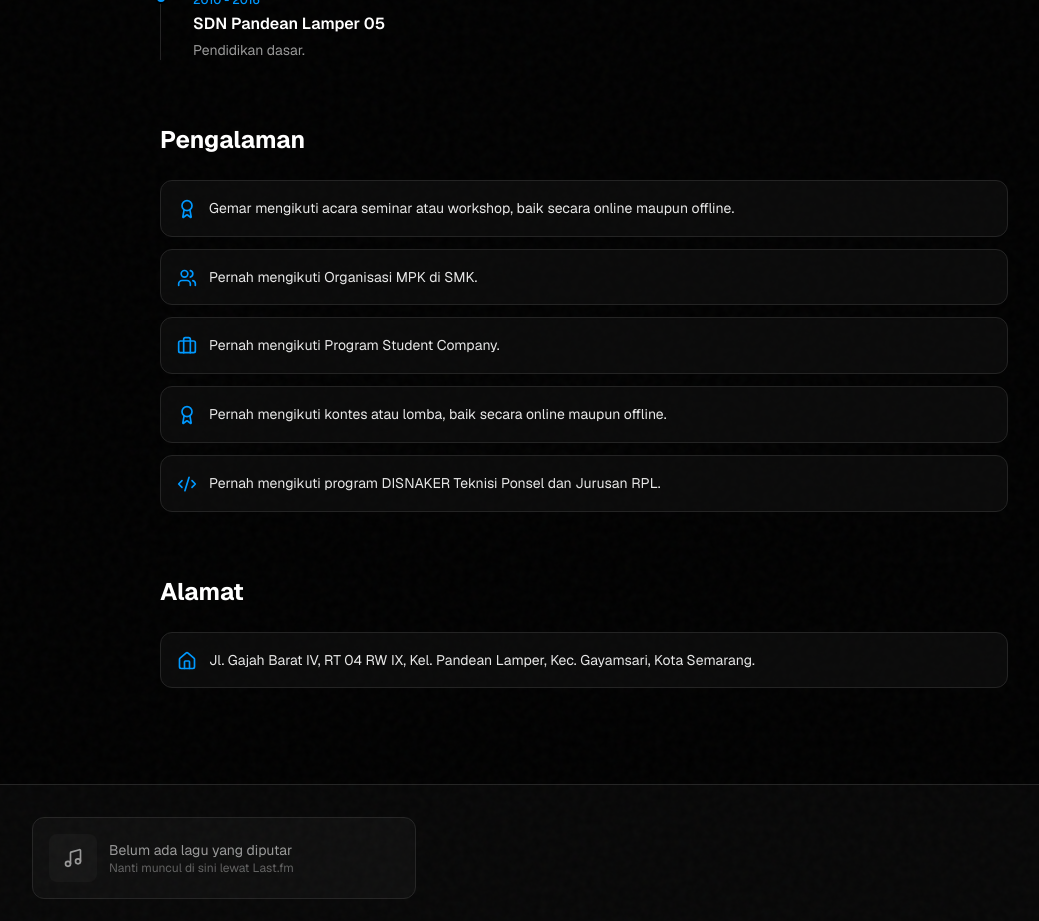
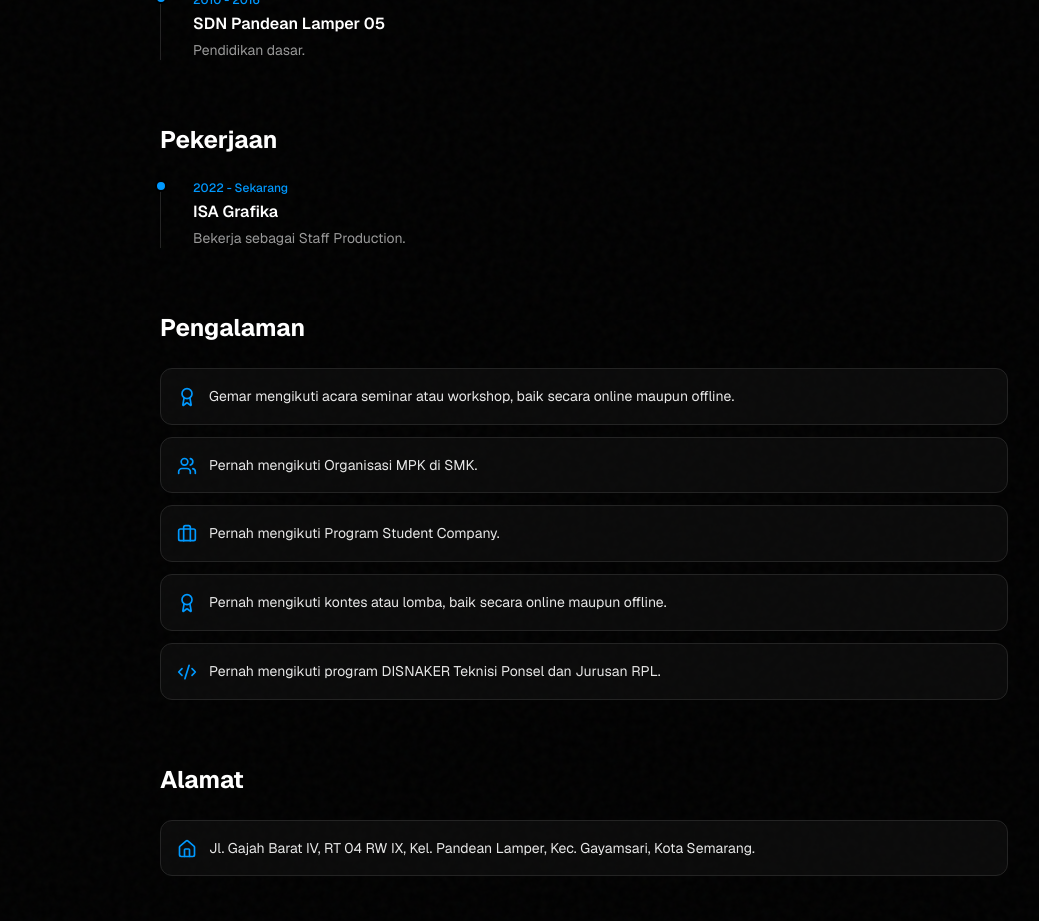
Before and after one commit to dreverrse/portfolio, a Next.js app: page /about in a window 1280 px wide. Shown: the part 960-1881 px from the top of the page, without its empty margins (56-1095 px from the left). Built offline with nearby package versions, Linux system fonts and the light colour scheme; no server answers.

Commit message:
Tambah riwayat pekerjaan di ISA Grafika

```diff
--- a/src/app/about/page.tsx
+++ b/src/app/about/page.tsx
@@ -44,6 +44,14 @@ const education = [
     year: "2010 - 2016",
     title: "SDN Pandean Lamper 05",
     desc: "Pendidikan dasar.",
+  },
+];
+
+const jobs = [
+  {
+    year: "2022 - Sekarang",
+    title: "ISA Grafika",
+    desc: "Bekerja sebagai Staff Production.",
   },
 ];
 
@@ -155,6 +163,29 @@ export default function AboutPage() {
         </section>
       </FadeIn>
 
+      <FadeIn delay={0.25}>
+        <section className="mt-16">
+          <h2 className="text-2xl font-bold mb-6">
+            <span className="text-foreground">Pekerjaan</span>
+          </h2>
+          <div className="space-y-0">
+            {jobs.map((item, i) => (
+              <div
+                key={i}
+                className="relative pl-8 pb-8 border-l border-border last:pb-0"
+              >
+                <div className="absolute left-0 top-0 -translate-x-1/2 h-3 w-3 rounded-full bg-highlight border-2 border-background" />
+                <p className="text-xs text-highlight font-medium mb-1">
+                  {item.year}
+                </p>
+                <h3 className="font-semibold">{item.title}</h3>
+                <p className="text-sm text-muted mt-1">{item.desc}</p>
+              </div>
+            ))}
+          </div>
+        </section>
+      </FadeIn>
+
       <FadeIn delay={0.3}>
         <section className="mt-16">
           <h2 className="text-2xl font-bold mb-6">
```
